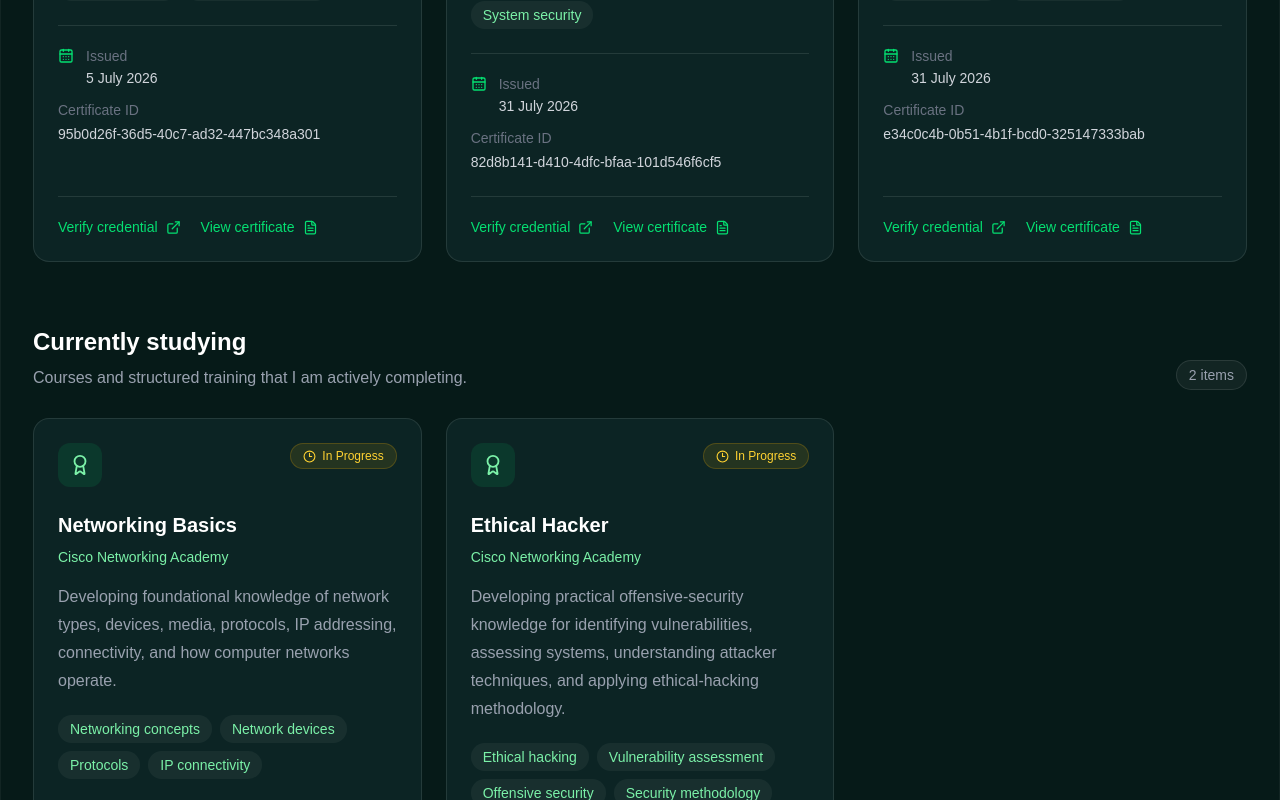
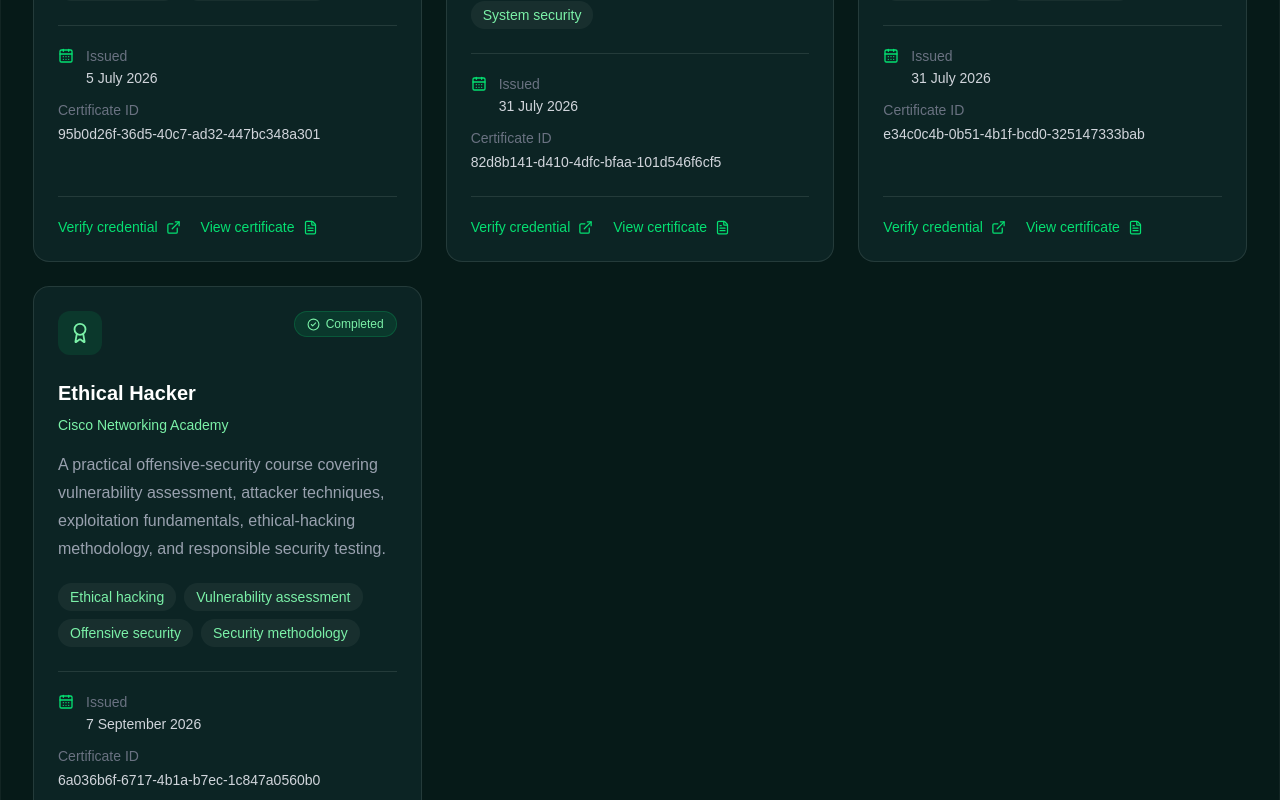
Before and after one commit to Shawon1024/meetshawon-portfolio, a Next.js app: page /certifications in a window 1280 px wide. Shown: the part 2000-2800 px from the top of the page. Built offline with nearby package versions, Linux system fonts and the light colour scheme; no server answers.

Commit message:
Add Cisco Ethical Hacker certificate

```diff
--- a/src/app/data/certifications.ts
+++ b/src/app/data/certifications.ts
@@ -70,6 +70,24 @@ export const certifications: Certification[] = [
       "/certificates/cisco-computer-hardware-basics.pdf",
   },
   {
+    title: "Ethical Hacker",
+    provider: "Cisco Networking Academy",
+    status: "Completed",
+    description:
+      "A practical offensive-security course covering vulnerability assessment, attacker techniques, exploitation fundamentals, ethical-hacking methodology, and responsible security testing.",
+    focus: [
+      "Ethical hacking",
+      "Vulnerability assessment",
+      "Offensive security",
+      "Security methodology",
+    ],
+    issueDate: "7 September 2026",
+    credentialId: "6a036b6f-6717-4b1a-b7ec-1c847a0560b0",
+    credentialUrl:
+      "https://www.credly.com/badges/290b28e8-5d01-4d83-9a0a-3e49ff237ef9",
+    certificateUrl: "/certificates/cisco-ethical-hacker.pdf",
+  },
+  {
     title: "Networking Basics",
     provider: "Cisco Networking Academy",
     status: "In Progress",
@@ -80,20 +98,6 @@ export const certifications: Certification[] = [
       "Network devices",
       "Protocols",
       "IP connectivity",
-    ],
-    target: "Current NetAcad course",
-  },
-  {
-    title: "Ethical Hacker",
-    provider: "Cisco Networking Academy",
-    status: "In Progress",
-    description:
-      "Developing practical offensive-security knowledge for identifying vulnerabilities, assessing systems, understanding attacker techniques, and applying ethical-hacking methodology.",
-    focus: [
-      "Ethical hacking",
-      "Vulnerability assessment",
-      "Offensive security",
-      "Security methodology",
     ],
     target: "Current NetAcad course",
   },
```
Also changed, not shown: 1 other file (tests, documents, lock files or other folders).
